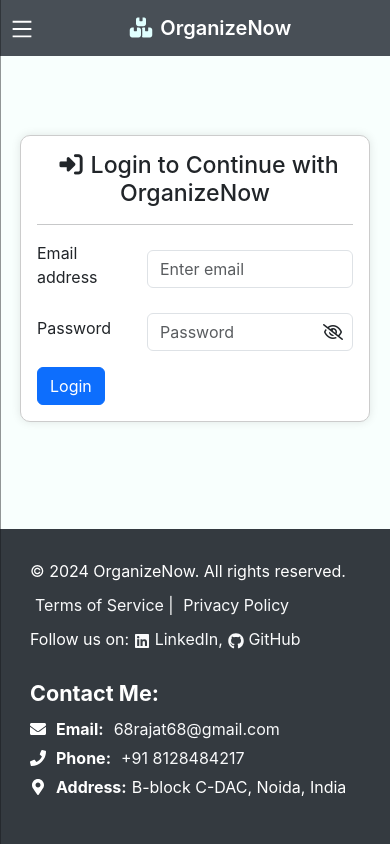
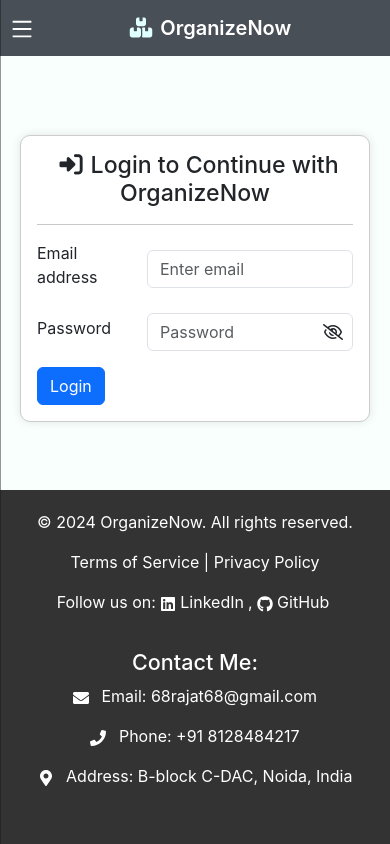
Before and after one commit to 68rajat68/OrganizeNow, a React (Create React App) app: page /login in a window 390 px wide. Built offline with nearby package versions, Linux system fonts and the light colour scheme; no server answers.

Commit message:
Commit_10_09
password matching and footer editing

```diff
--- a/src/App.js
+++ b/src/App.js
@@ -1,6 +1,5 @@
 
 import './App.css';
-// import Navbar from './components/Navbar';
 
 import {
   BrowserRouter as Router,
--- a/src/components/Alert.js
+++ b/src/components/Alert.js
@@ -1,21 +1,59 @@
+// import React from 'react'
+// import LoadingSpinner from './LoadingSpinner';
+
+
+// export default function Alert(probs) {
+
+//     const capitalize=(word)=>{
+//         if(word === 'danger') word="error";
+//         const lower=word.toLowerCase();
+//         return word.charAt(0).toUpperCase()+lower.slice(1);
+//     }
+
+//   return (
+//     <div style={{height:'50px' , marginTop:"65px"}}>
+//       {probs.loading===true ? <LoadingSpinner msg={probs.msg}/> : probs.alert && <div style={{height:"50px", paddingTop:"10px"}} className={`alert alert-${probs.alert.type} alert-dismissible fade show`} role="alert">
+//             <strong>{capitalize(probs.alert.type)}</strong>: {probs.alert.msg}
+//             {/* <button type="button" className="btn-close" data-bs-dismiss="alert" aria-label="Close"></button> */}
+//         </div>}
+//     </div>
+//   )
+// }
+
+
 import React from 'react'
 import LoadingSpinner from './LoadingSpinner';
-
 
 export default function Alert(probs) {
 
     const capitalize=(word)=>{
         if(word === 'danger') word="error";
         const lower=word.toLowerCase();
-        return word.charAt(0).toUpperCase()+lower.slice(1);
+        return word.charAt(0).toUpperCase() + lower.slice(1);
     }
 
   return (
-    <div style={{height:'50px' , marginTop:"65px"}}>
-      {probs.loading===true ? <LoadingSpinner msg={probs.msg}/> : probs.alert && <div style={{height:"50px", paddingTop:"10px"}} className={`alert alert-${probs.alert.type} alert-dismissible fade show`} role="alert">
+    <div style={{ height: '50px', marginTop: '65px' }}>
+      {probs.loading === true ? (
+        <LoadingSpinner msg={probs.msg} />
+      ) : (
+        probs.alert && (
+          <div
+            style={{
+              height: '50px',
+              paddingTop: '10px',
+              whiteSpace: 'nowrap', // Prevent wrapping
+              overflow: 'hidden', // Hide overflow
+              textOverflow: 'ellipsis', // Show ellipsis for long text
+              maxWidth: '100%', // Ensure it doesn't exceed screen width
+            }}
+            className={`alert alert-${probs.alert.type} alert-dismissible fade show`}
+            role="alert"
+          >
             <strong>{capitalize(probs.alert.type)}</strong>: {probs.alert.msg}
-            {/* <button type="button" className="btn-close" data-bs-dismiss="alert" aria-label="Close"></button> */}
-        </div>}
+          </div>
+        )
+      )}
     </div>
-  )
+  );
 }
--- a/src/components/Footer.js
+++ b/src/components/Footer.js
@@ -14,10 +14,10 @@
           </p>
           <p>
             Follow us on:
-            <a href="https://www.linkedin.com/in/rajatjangid15" className="footer-link" target="_blank" rel="noopener noreferrer">
+            <a href="https://www.linkedin.com/in/rajatjangid15" className="footer-link mx-1" target="_blank" rel="noopener noreferrer">
               <FaLinkedin /> LinkedIn
             </a>,
-            <a href="https://github.com/68rajat68" className="footer-link" target="_blank" rel="noopener noreferrer">
+            <a href="https://github.com/68rajat68" className="footer-link mx-1" target="_blank" rel="noopener noreferrer">
               <FaGithub /> GitHub
             </a>
           </p>
--- a/src/components/SignUp.js
+++ b/src/components/SignUp.js
@@ -13,6 +13,10 @@
 
   const handlSubmit = async (e) => {
     e.preventDefault();
+    // console.log(passwordVisible + " " + cpasswordVisible);
+    if (credentials.cpassword !== credentials.password) {
+      props.showAlert("Password and ConfirmPassword must be same !!!", "danger")
+    } else {
 
       // fetch("http:localhost:5000/api/auth/login")
       const { name, email, password } = credentials;
@@ -29,11 +33,12 @@
         //Access
         // localStorage.setItem('token', json.authtoken);
         history("/login");
-      props.showAlert("Account Created Successfully. Now Login !!!","success")
+        props.showAlert("Account Created Successfully. Now Login !!!", "success")
       } else {
         // console.log(credentials);
         // alert(json.error);
-      props.showAlert(json.error,"danger")
+        props.showAlert(json.error, "danger")
+      }
     }
   }
 
@@ -71,7 +76,7 @@
 
     <div className='container p-3' style={{ backgroundColor: 'white', borderRadius: '10px', boxShadow: '0px 0px 10px rgba(0, 0, 0, 0.1)', border: '1px solid #ccc' }}>
       <h3><center><i className="fa-solid fa-user-plus px-2"></i>Create an account to use OrganizeNow</center></h3>
-      <hr/>
+      <hr />
       <form onSubmit={handlSubmit}>
         <div className="form-group my-3">
           <label htmlFor="name" className="form-label">Name</label>
--- a/src/css/Footer.css
+++ b/src/css/Footer.css
@@ -1,4 +1,4 @@
-.footer {
+/* .footer {
     background-color: #343a40;
     color: #fff;
     padding: 20px;
@@ -49,7 +49,7 @@
   }
 
   .footer-icon {
-    margin-right: 10px; /* Add space between icon and text */
+    margin-right: 10px;
   }
 
   .footer-right p {
@@ -65,12 +65,10 @@
 
 
 
-/* Responsive styles for mobile devices */
 @media (max-width: 768px) {
     .footer-content {
       flex-direction: column;
-      /* align-items: center; */
-      /* text-align: center; */
+
     }
 
     .footer-left,
@@ -84,3 +82,65 @@
       margin: 5px 0;
     }
 }
+
+
+
+*/
+
+
+
+
+.footer {
+  background-color: #333;
+  color: white;
+  padding: 20px 0;
+}
+
+.footer-content {
+  display: flex;
+  justify-content: space-between;
+  align-items: center;
+  flex-wrap: wrap; /* Allows the footer items to wrap on small screens */
+  /* max-width: 1200px; */
+  margin: 0 auto;
+  padding: 0 20px;
+}
+
+.footer-left, .footer-right {
+  flex: 1;
+}
+
+.footer-left {
+  text-align: left;
+}
+
+.footer-right {
+  text-align: right;
+}
+
+.footer-link {
+  color: #fff;
+  text-decoration: none;
+  /* margin-left: 8px; */
+}
+
+.footer-icon {
+  margin-right: 8px;
+}
+
+.footer a:hover {
+  text-decoration: underline;
+}
+
+/* For mobile devices, stack the content vertically */
+@media (max-width: 768px) {
+  .footer-content {
+    flex-direction: column; /* Stack footer items */
+    text-align: center;
+  }
+
+  .footer-left, .footer-right {
+    text-align: center;
+    margin-bottom: 20px; /* Add space between footer sections */
+  }
+}
```
Lines whose indentation alone changed are shown as unchanged.
